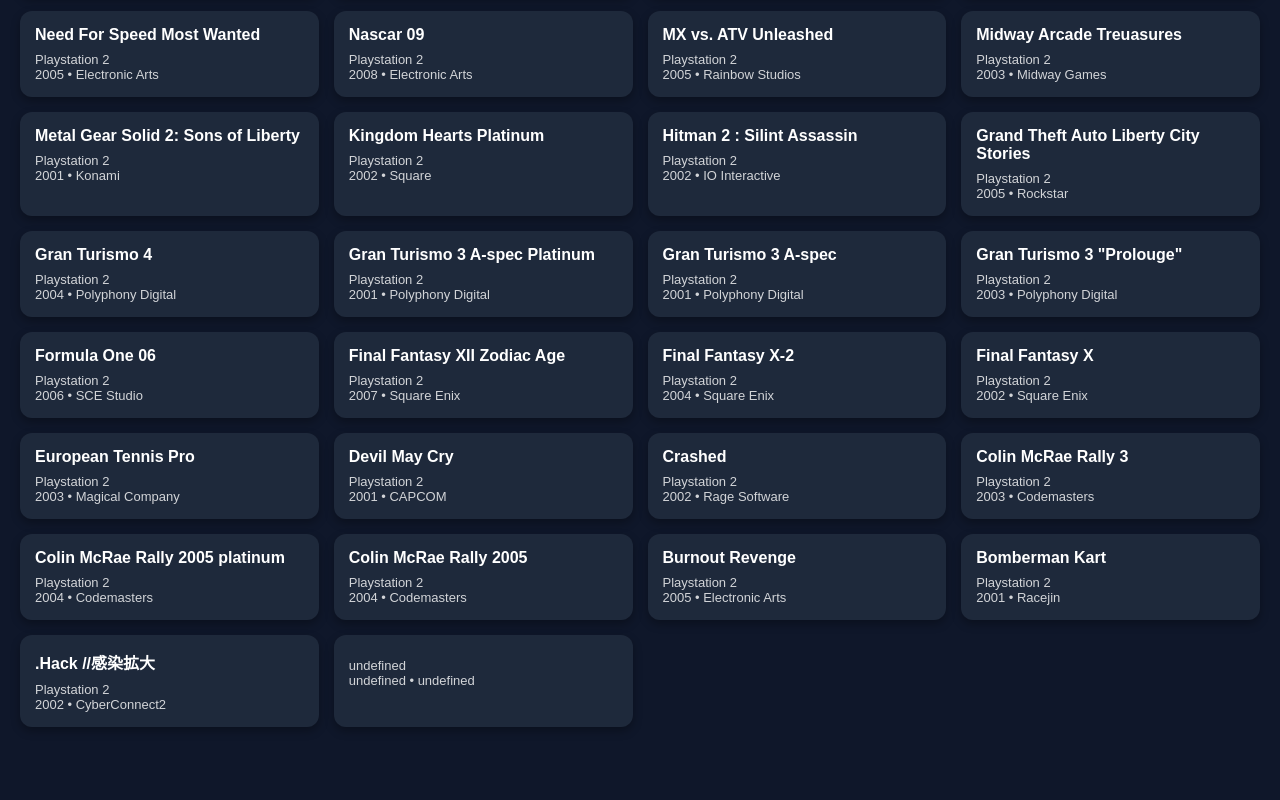
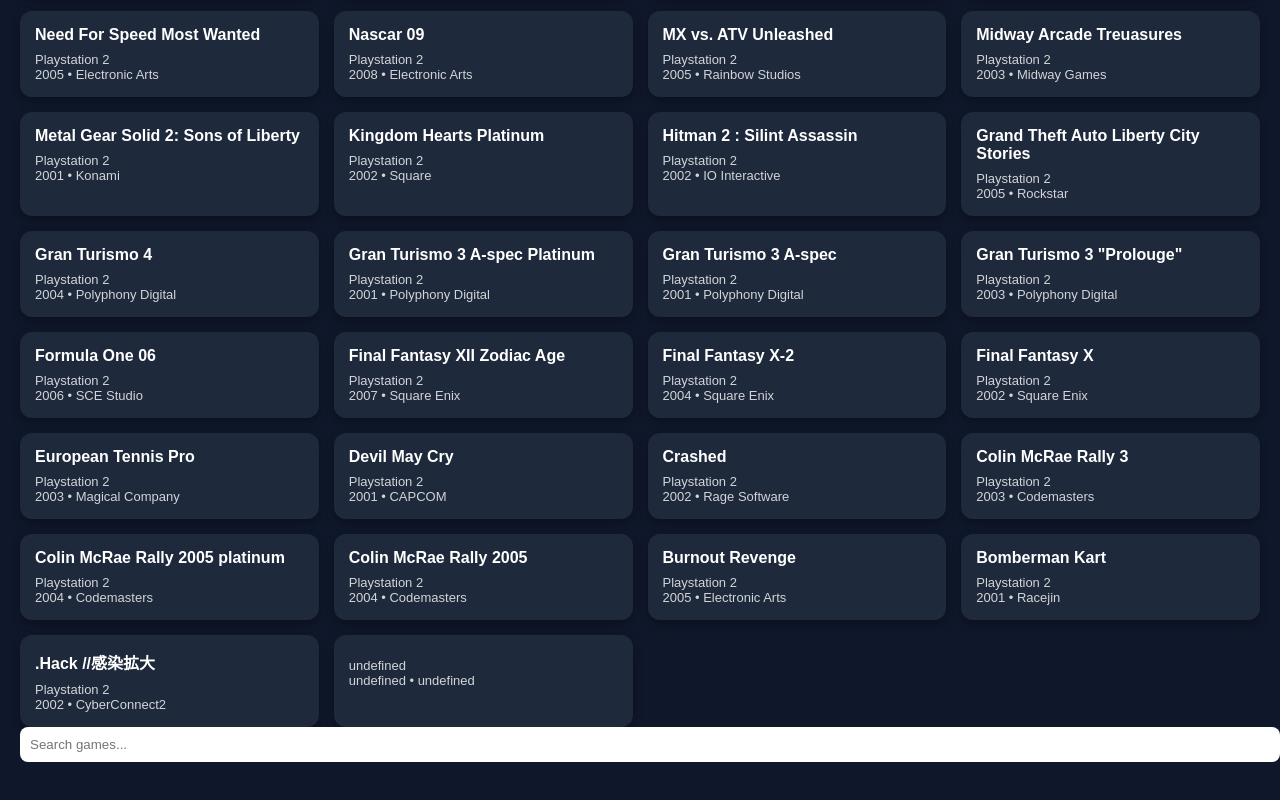
Before and after one commit to Seb269/Seb269.github.io, a plain HTML site: page index.html in a window 1280 px wide. Shown: the part 6089-6889 px from the top of the page. Before the commit the page ends 6836 px from the top, so only its background shows below. Drawn offline with nearby package versions, Linux system fonts and the light colour scheme.

Commit message:
Update index.html

```diff
--- a/index.html
+++ b/index.html
@@ -18,3 +18,6 @@
 
 </body>
 </html>
+
+
+<input id="search" placeholder="Search games...">
```
